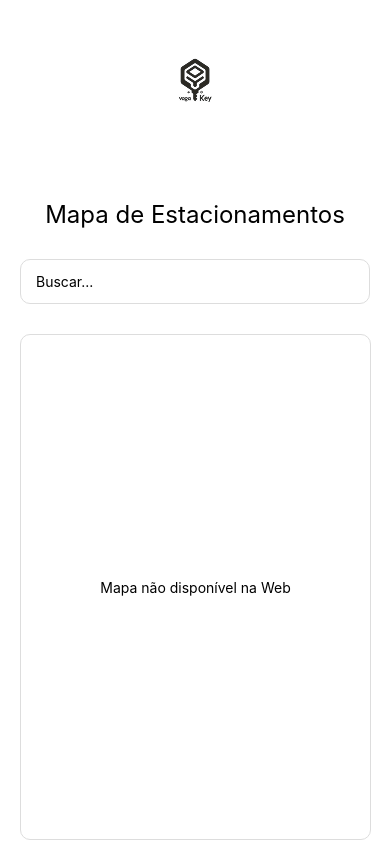
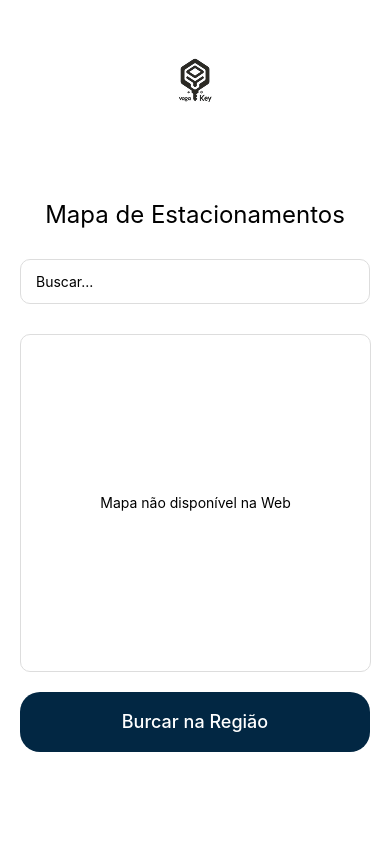
Before and after one commit to Biahellens/vagakey_3.0, a React Native app in the folder app/: screen /RouteVehicle in a window 390 px wide. Built offline with nearby package versions, Linux system fonts and the light colour scheme.

Commit message:
:recycle: refactor: Adicionando correções de rota

```diff
--- a/app/screens/FeedbacksScreen.tsx
+++ b/app/screens/FeedbacksScreen.tsx
@@ -38,7 +38,7 @@ export function AllRightScreen({ navigation }: Props2) {
       <View style={styles.buttonContent}>
         <TouchableOpacity
           style={[styles.buttonOutline, { backgroundColor: "#1B575B" }]}
-          onPress={() => navigation.navigate("Home")}
+          onPress={() => navigation.navigate("Vehicle")}
         >
           <Text style={[styles.buttonOutlineText]}>
             Vamos lá
--- a/app/screens/LoginScreen.tsx
+++ b/app/screens/LoginScreen.tsx
@@ -19,7 +19,7 @@ export function LoginScreen({ navigation }: LoginProps) {
       Alert.alert('Erro', error.message);
     } else {
       Alert.alert('Sucesso', 'Login realizado!');
-      navigation.navigate('Home');
+      navigation.navigate('Vehicle');
     }
   };
 
--- a/app/screens/RouteScreen.tsx
+++ b/app/screens/RouteScreen.tsx
@@ -5,6 +5,7 @@ import {
   StyleSheet,
   Dimensions,
   Platform,
+  TouchableOpacity,
 } from "react-native";
 import { NativeStackScreenProps } from "@react-navigation/native-stack";
 import { RootStackParamList } from "../types/navigation";
@@ -120,6 +121,9 @@ export default function RouteScreen({ navigation }: Props) {
           </View>
         )}
       </View>
+      <TouchableOpacity style={styles.button} onPress={() => navigation.navigate("Vehicle")}>
+        <Text style={styles.buttonText}>Burcar na Região</Text>
+      </TouchableOpacity>
     </View>
   );
 }
@@ -140,10 +144,12 @@ const styles = StyleSheet.create({
   },
   map: {
     width: width * 0.9,
-    height: height * 0.6,
+    height: height * 0.4,
     borderRadius: 10,
     overflow: "hidden",
     borderWidth: 1,
     borderColor: "#DDD",
   },
+  button: { width: "100%", height: 60, backgroundColor: "#022743", borderRadius: 20, justifyContent: "center", alignItems: "center", marginTop: 20 },
+  buttonText: { color: "#fff", fontSize: 18, fontWeight: "500" },
 });
```
